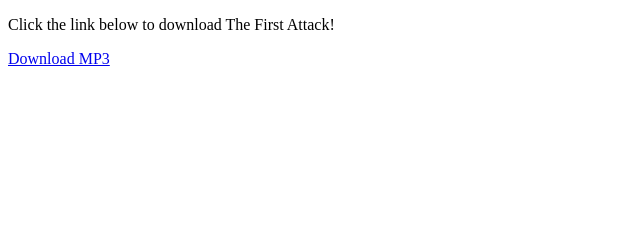
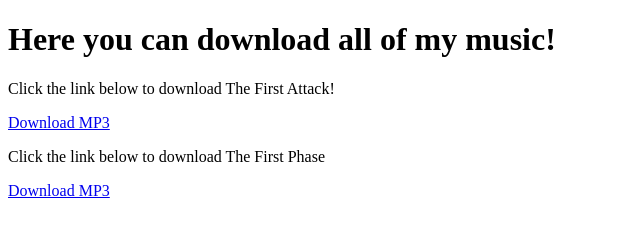
Before and after one commit to TheSurvivalDevYT/www.MusicOfDev.com, a plain HTML site: page website.html in a window 1280 px wide. Shown: the whole page, without its empty margins (0-640 px from the left). Drawn offline with Linux system fonts and the light colour scheme.

Commit message:
Add files via upload

```diff
--- a/website.html
+++ b/website.html
@@ -6,7 +6,13 @@
         <title>TheSurvivalDev's Music Downloads</title>
     </head>
     <body>
+<title>Welcome to TheSurvivalDev's Music Downloads!</title>
+ <h1>Here you can download all of my music!</h1>
         <p>Click the link below to download The First Attack!</p>
      <a href="https://drive.google.com/uc?export=download&id=1m76bCUe-u2omC2rIuLMc8KuczZXgwUFj">Download MP3</a>
+
+        <p>Click the link below to download The First Phase</p>
+    <a href="https://drive.google.com/uc?export=download&id=1VurkqfmohCK4MBvEuamoDflY13Vlg4uK">Download MP3</a>
+
     </body>
 </html>
```
